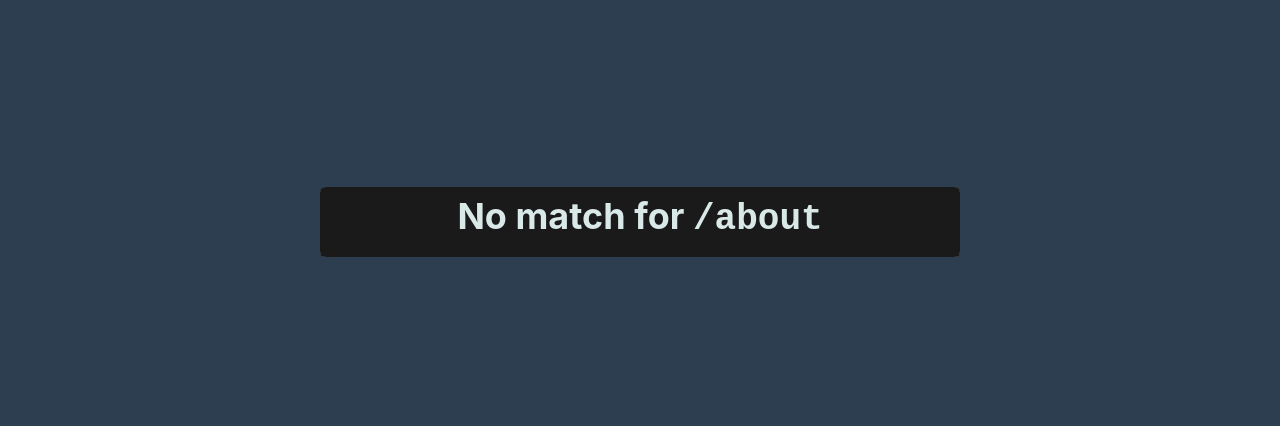
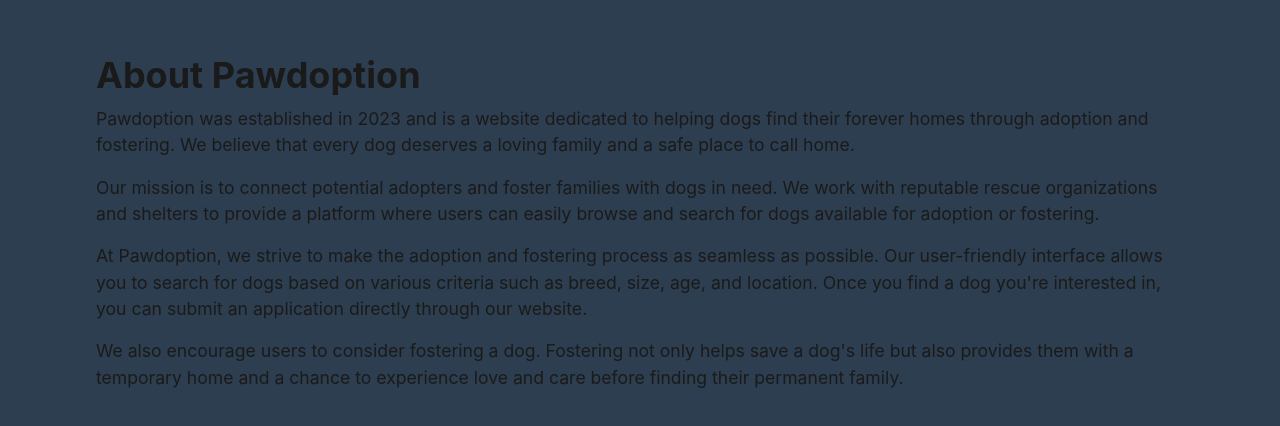
Before and after one commit to lizcas01/pawdoption, a React (Create React App) app in the folder client/: page /about in a window 1280 px wide. Shown: the part 170-596 px from the top of the page. Built offline with nearby package versions, Linux system fonts and the light colour scheme.

Commit message:
added about template

```diff
--- a/client/package.json
+++ b/client/package.json
@@ -10,6 +10,7 @@
     "@testing-library/user-event": "^12.5.0",
     "graphql": "^15.4.0",
     "react": "^17.0.1",
+    "react-bootstrap": "^2.7.4",
     "react-dom": "^17.0.1",
     "react-router-dom": "^6.2.1",
     "react-scripts": "5.0.1"
--- a/client/src/App.js
+++ b/client/src/App.js
@@ -2,6 +2,7 @@ import React from 'react';
 import { BrowserRouter as Router, Routes, Route } from 'react-router-dom';
 import { ApolloClient, ApolloProvider, InMemoryCache } from '@apollo/client';
 import Home from './pages/Home';
+import About from './pages/About';
 import Matchup from './pages/Matchup';
 import Vote from './pages/Vote';
 import NotFound from './pages/NotFound';
@@ -20,6 +21,10 @@ function App() {
             <Route
               path="/"
               element={<Home />}
+            />
+            <Route
+              path="/about"
+              element={<About />}
             />
             <Route
               path="/matchup"
--- /dev/null
+++ b/client/src/pages/About.js
@@ -0,0 +1,28 @@
+import React from 'react';
+import { Container, Row, Col } from 'react-bootstrap';
+
+const About = () => {
+  return (
+    <Container>
+      <Row>
+        <Col md={12}>
+          <h1>About Pawdoption</h1>
+          <p>
+            Pawdoption was established in 2023 and is a website dedicated to helping dogs find their forever homes through adoption and fostering. We believe that every dog deserves a loving family and a safe place to call home.
+          </p>
+          <p>
+            Our mission is to connect potential adopters and foster families with dogs in need. We work with reputable rescue organizations and shelters to provide a platform where users can easily browse and search for dogs available for adoption or fostering.
+          </p>
+          <p>
+            At Pawdoption, we strive to make the adoption and fostering process as seamless as possible. Our user-friendly interface allows you to search for dogs based on various criteria such as breed, size, age, and location. Once you find a dog you're interested in, you can submit an application directly through our website.
+          </p>
+          <p>
+            We also encourage users to consider fostering a dog. Fostering not only helps save a dog's life but also provides them with a temporary home and a chance to experience love and care before finding their permanent family.
+          </p>
+        </Col>
+      </Row>
+    </Container>
+  );
+};
+
+export default About;
```
Also changed, not shown: 1 other file (tests, documents, lock files or other folders).
